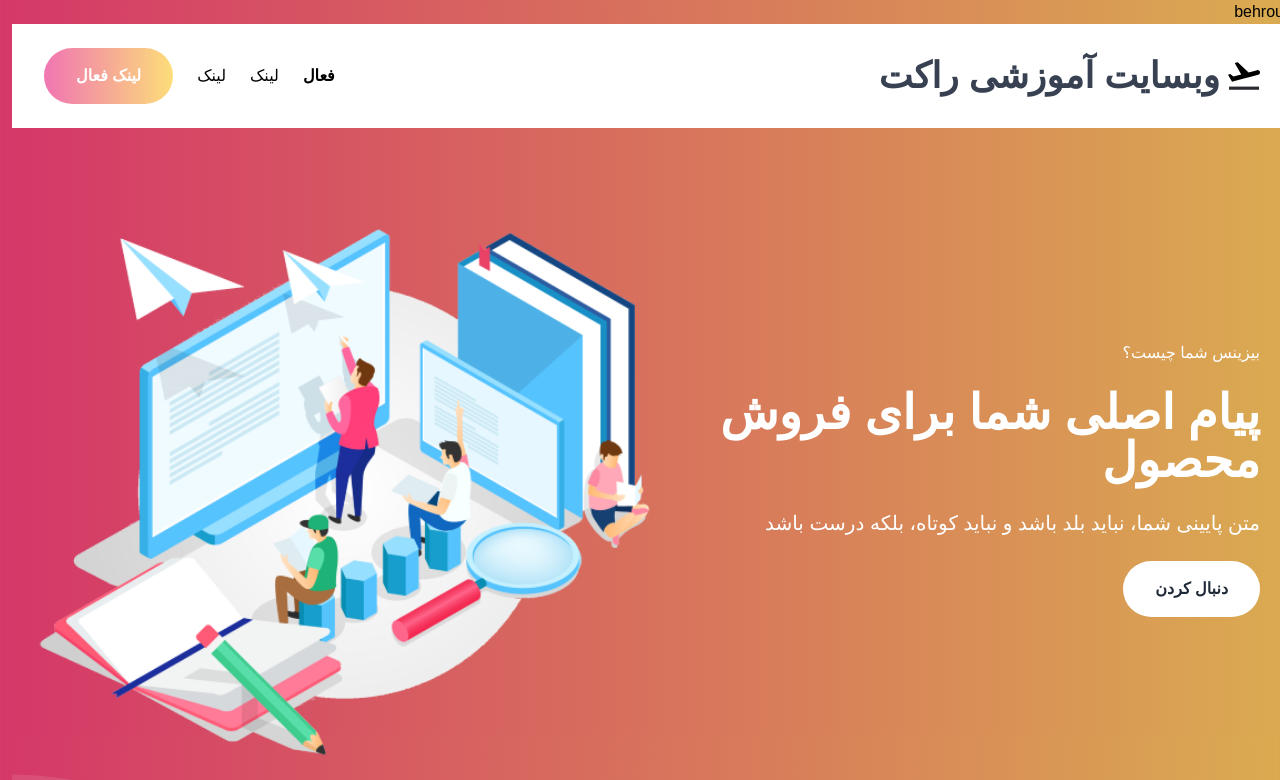
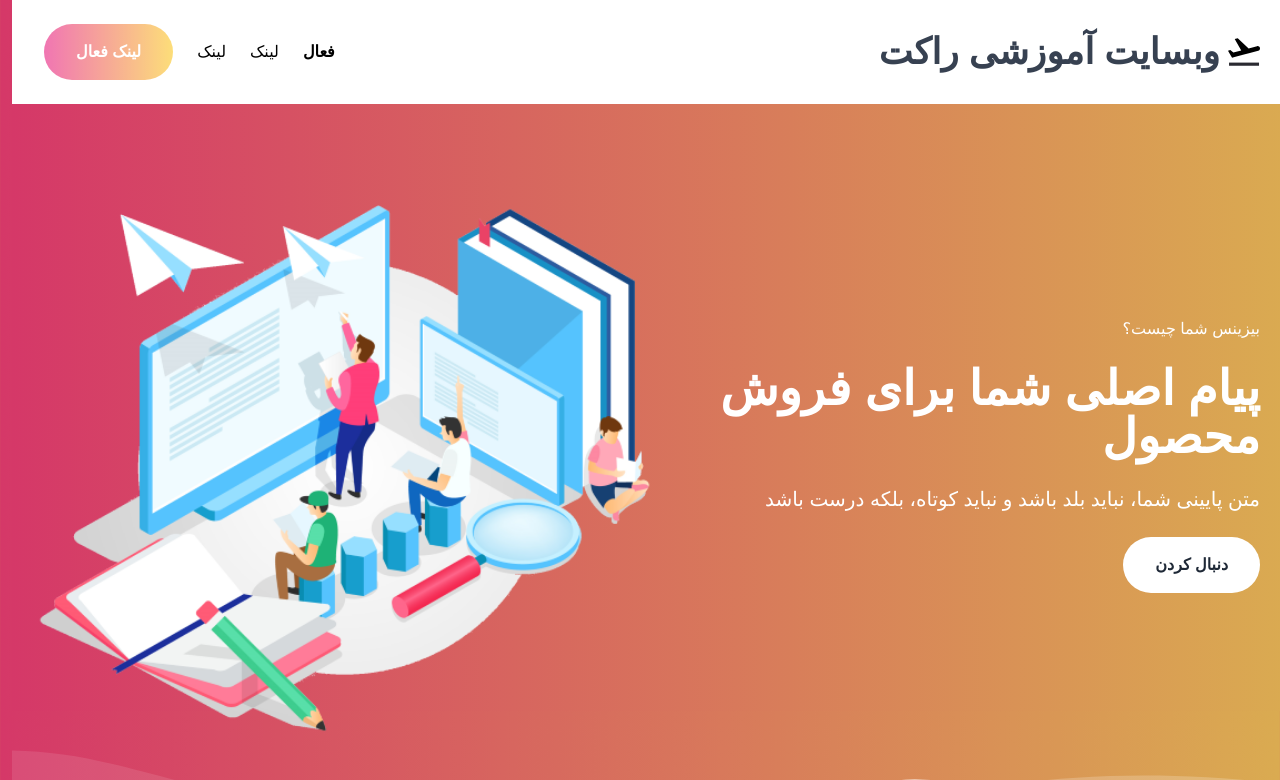
Before and after one commit to behrouz1369/project-landingpage, a website: page src/index.html in a window 1280 px wide. Shown: the top 780 px of the page. Drawn offline with Linux system fonts and the light colour scheme; a small style sheet from the web is missing.

Commit message:
Update index.html

```diff
--- a/src/index.html
+++ b/src/index.html
@@ -12,7 +12,7 @@
     <link href="https://cdn.jsdelivr.net/gh/rastikerdar/vazirmatn@v33.003/Vazirmatn-font-face.css" rel="stylesheet" type="text/css" />
 </head>
 <body class="bg-gradient-to-r from-pink-750 to-amber-350">
-<div>behrouz</div>
+
     <nav class="bg-white">
         <div class="flex flex-wrap container mx-auto justify-between items-center px-8">
             <div class="flex items-center py-4">
```
